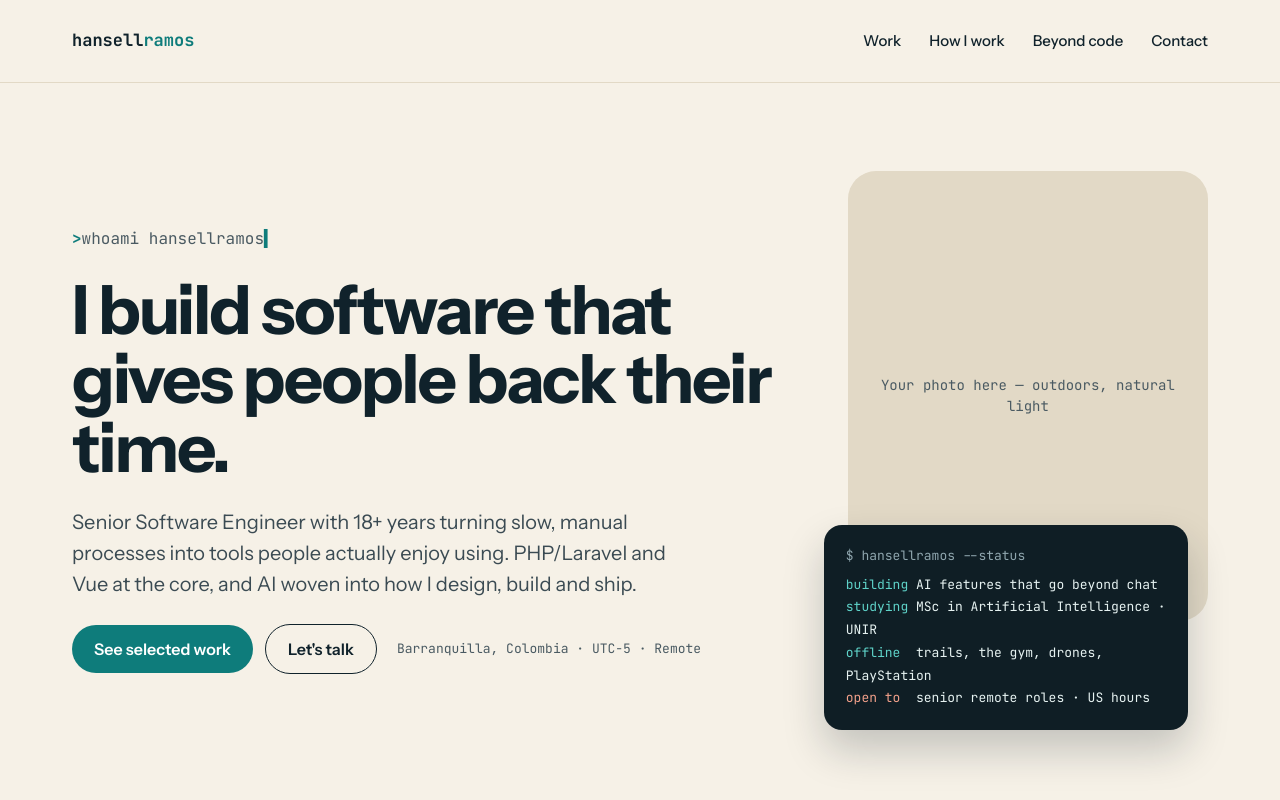
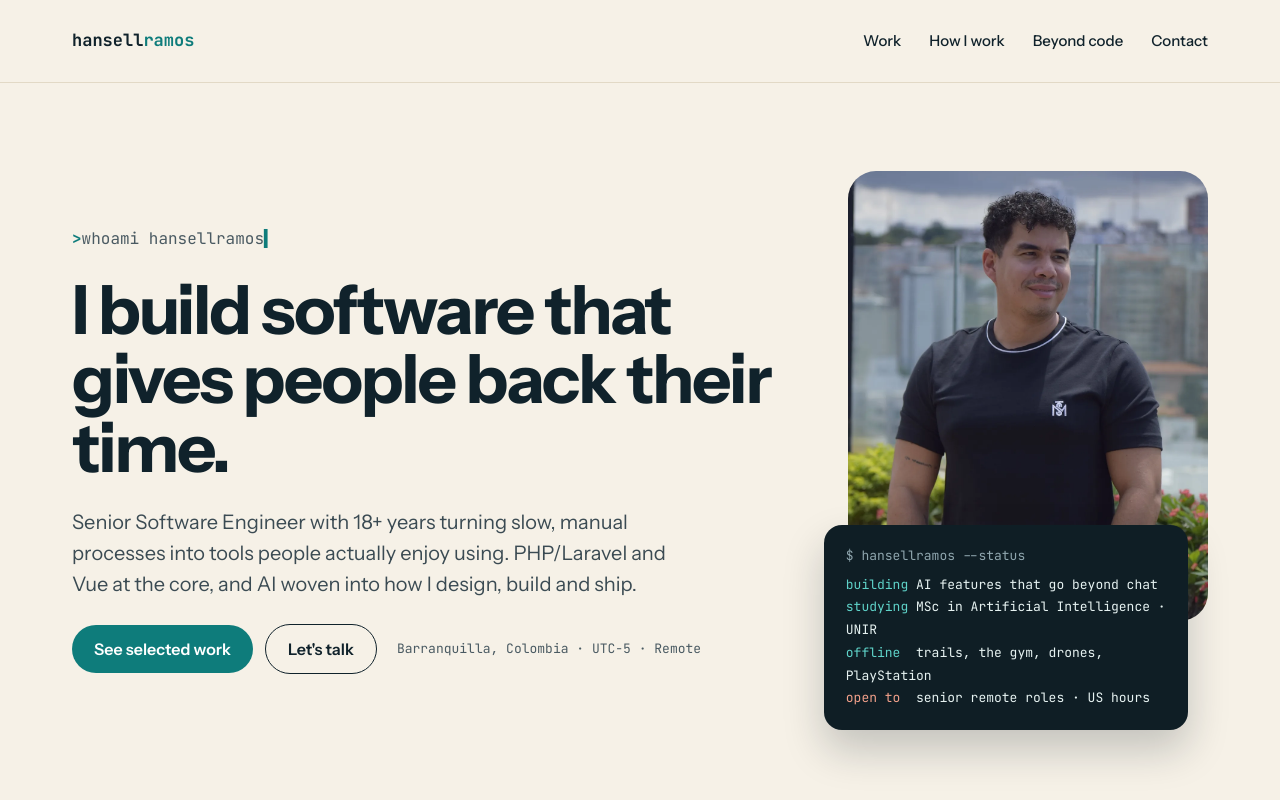
Before and after one commit to hansellramos/hansellramos.github.io, a Vue app: page / in a window 1280 px wide. Shown: the top 800 px of the page. Built offline with nearby package versions, Linux system fonts and the light colour scheme.

Commit message:
Add hero portrait
Cropped to 4:5 from the shoulders up to the waist, 1200x1500 WebP,
metadata stripped.

Co-Authored-By: Claude Opus 5.5 <noreply@anthropic.com>
Claude-Session: https://claude.ai/code/session_01MFcy8JsjSKobb3UXv5dqVE

```diff
--- a/src/data/profile.js
+++ b/src/data/profile.js
@@ -15,7 +15,7 @@ export const profile = {
     github: 'https://github.com/hansellramos',
   },
   cvUrl: '', // set to '/cv/Hansel-Ramos-CV.pdf' once a public CV (no phone number) is added
-  photo: '', // e.g. '/images/hansel.jpg'
+  photo: '/images/hansel.webp',
   status: [
     { key: 'building', value: 'AI features that go beyond chat' },
     { key: 'studying', value: 'MSc in Artificial Intelligence · UNIR' },
```
Also changed, not shown: public/images/hansel.webp (added).
